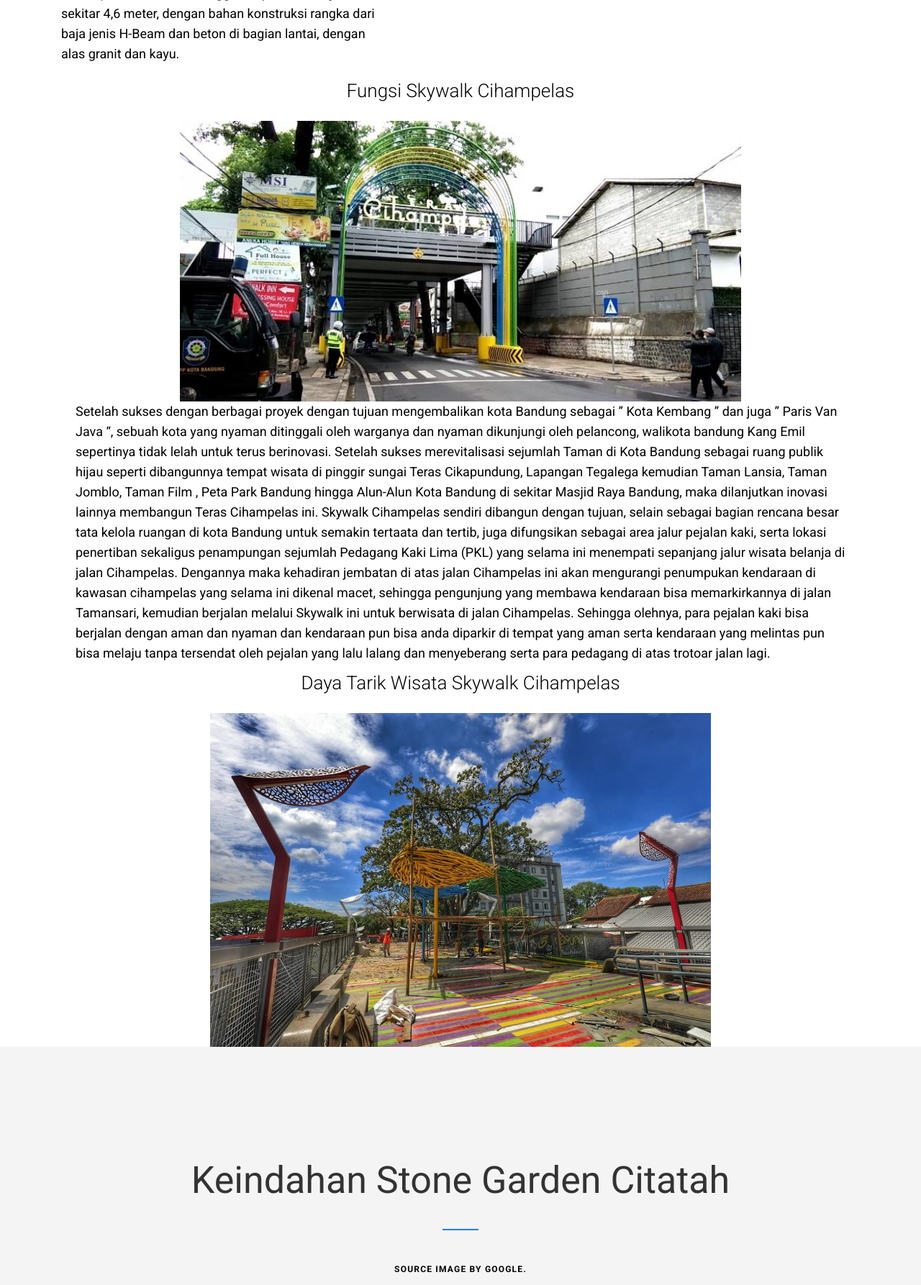
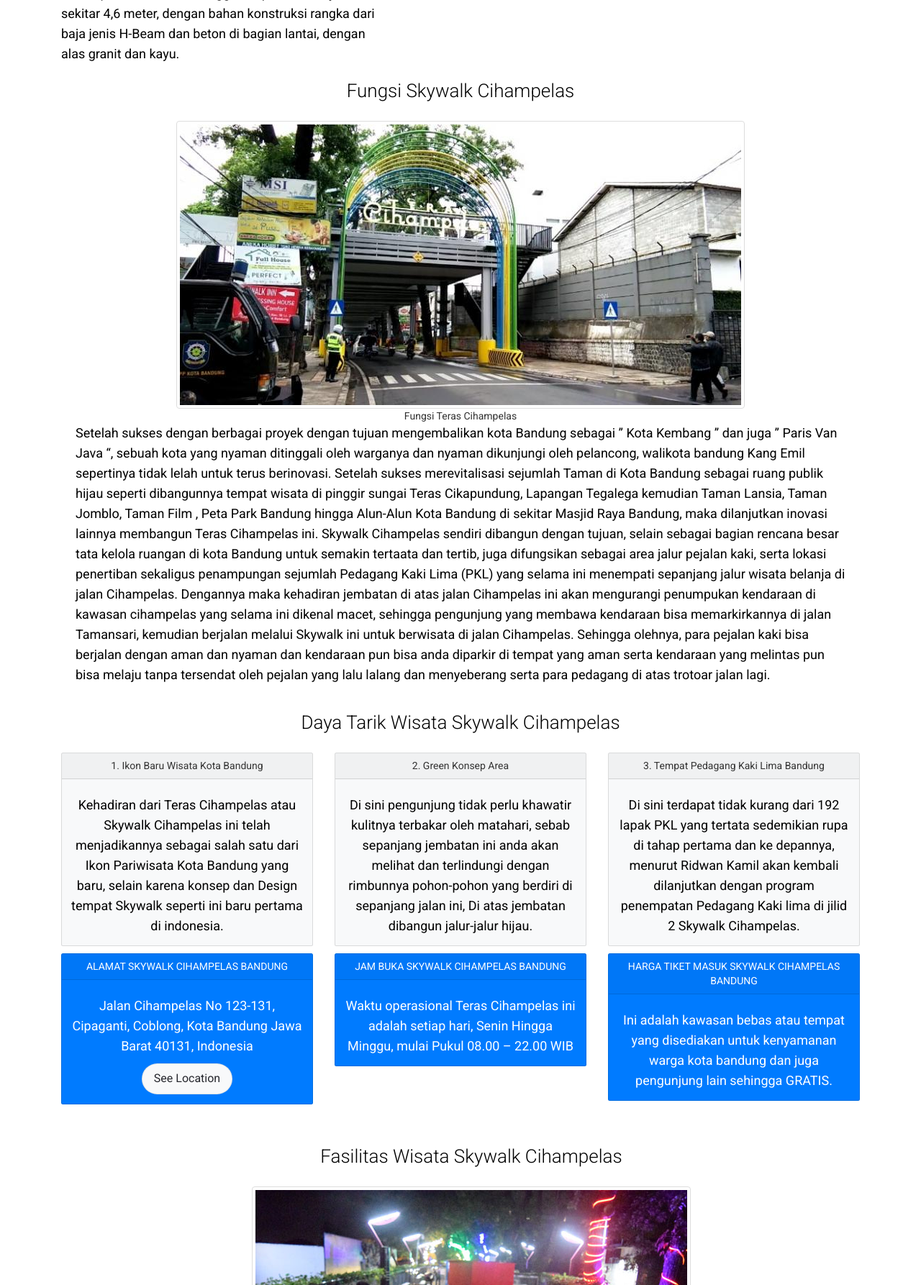
Before and after one commit to yogichandras/yogichandras.github.io, a PHP site: page / in a window 1280 px wide. Shown: the part 1654-3440 px from the top of the page at 72% size. Run offline with PHP 8.4, Linux system fonts and the light colour scheme; some libraries are stand-ins or nearby versions.

Commit message:
modifikasi semua

```diff
--- a/css/style.css
+++ b/css/style.css
@@ -5,6 +5,11 @@
 html, body {
   font-family: 'Roboto', sans-serif;
   -webkit-font-smoothing: antialiased;
+}
+
+#isi4{
+  position: relative;
+  padding: 79px 0 330px;
 }
 
 .cf:before,
--- a/index.html
+++ b/index.html
@@ -35,7 +35,7 @@
               <a href="http://yogichandras.github.io">Home</a>
             </li>
             <li>
-              <a href="maps.html">Navigation</a>
+              <a href="#indah">Galeri</a>
             </li>
             <li>
               <a href="TEST.html">Location</a>
@@ -82,7 +82,7 @@
               <a href="http://yogichandras.github.io">Home</a>
             </li>
             <li>
-              <a href="maps.html">Navigation</a>
+              <a href="#indah">Galeri</a>
             </li>
             <li>
               <a href="TEST.html">Location</a>
@@ -189,6 +189,8 @@
         </div>
 
 
+
+
       </div>
     </div>
   </section>
@@ -197,7 +199,10 @@
       <div class="row">
         <div class="col-md-12 text-center">
           <h4 class="wow fadeInUp">Fungsi Skywalk Cihampelas</h4>
-          <img src="images/cihampelas2.jpeg">
+          <figure>
+            <img class="img-thumbnail wow fadeInLeftBig" src="images/cihampelas2.jpeg">
+            <figcaption>Fungsi Teras Cihampelas</figcaption>
+        </figure>
         </div>
         <p class="wow fadeInUp" style="margin: 0px 35px">Setelah sukses dengan berbagai proyek dengan tujuan mengembalikan kota Bandung sebagai ” Kota Kembang ” dan juga ” Paris Van Java “, sebuah kota yang nyaman ditinggali oleh warganya dan nyaman dikunjungi oleh pelancong, walikota bandung Kang Emil sepertinya tidak lelah untuk terus berinovasi.
 
@@ -213,19 +218,131 @@
 
   <div class="container">
       <div class="row">
-        <div class="col-md-12 text-center">
+        <div class="col-md-12 text-center" style="margin-top: 25px;">
           <h4 class="wow fadeInUp">Daya Tarik Wisata Skywalk Cihampelas</h4>
-          <img src="images/cihampelas3.jpeg">
+          <div class="row">
+            <div class="col-sm-4 wow bounceInLeft data-wow-delay=".5s" ">
+              <div class="card bg-light mb-3" style="max-width: 50rem;">
+                <div class="card-header">1. Ikon Baru Wisata Kota Bandung</div>
+                <div class="card-body">
+                  <h4 class="card-title"></h4>
+                  <p class="card-text">Kehadiran dari Teras Cihampelas atau Skywalk Cihampelas ini telah menjadikannya sebagai salah satu dari Ikon Pariwisata Kota Bandung yang baru, selain karena konsep dan Design tempat Skywalk seperti ini baru pertama di indonesia.</p>
+                </div>
+              </div>
+            </div>
+            <div class="col-sm-4 wow fadeInUp data-wow-delay=".5s"">
+              <div class="card bg-light mb-3" style="max-width: 70rem;">
+                <div class="card-header">2. Green Konsep Area</div>
+                <div class="card-body">
+                  <h4 class="card-title"></h4>
+                  <p class="card-text">Di sini pengunjung tidak perlu khawatir kulitnya terbakar oleh matahari, sebab sepanjang jembatan ini anda akan melihat dan terlindungi dengan rimbunnya pohon-pohon yang berdiri di sepanjang jalan ini, Di atas jembatan dibangun jalur-jalur hijau.</p>
+                </div>
+              </div>
+          </div>
+          <div class="col-sm-4 wow bounceInRight data-wow-delay=".5s"">
+            <div class="card bg-light mb-3" style="max-width: 70rem;">
+              <div class="card-header">3. Tempat Pedagang Kaki Lima Bandung</div>
+              <div class="card-body">
+                <h4 class="card-title"></h4>
+                <p class="card-text">Di sini terdapat tidak kurang dari 192 lapak PKL yang tertata sedemikian rupa di tahap pertama dan ke depannya, menurut Ridwan Kamil akan kembali dilanjutkan dengan program penempatan Pedagang Kaki lima di jilid 2 Skywalk Cihampelas.</p>
+              </div>
+            </div>
+        </div>
+        <div class="col-sm-4 wow rubberBand data-wow-delay=".5s"">
+          <div class="card text-white bg-primary mb-3" style="max-width: 70rem;">
+          <div class="card-header">ALAMAT SKYWALK CIHAMPELAS BANDUNG</div>
+          <div class="card-body">
+            <h4 class="card-title"></h4>
+            <p class="card-text text-white">Jalan Cihampelas No 123-131, Cipaganti, Coblong, Kota Bandung Jawa Barat 40131, Indonesia</p>
+            <a href="#isi2" class="btn btn-light">See Location</a>
+          </div>
+
         </div>
 
         </div>
+        <div class="col-sm-4 wow bounceInDown">
+          <div class="card text-white bg-primary mb-3" style="max-width: 70rem;">
+          <div class="card-header">JAM BUKA SKYWALK CIHAMPELAS BANDUNG</div>
+          <div class="card-body">
+            <h4 class="card-title"></h4>
+            <p class="card-text text-white">Waktu operasional Teras Cihampelas ini adalah setiap hari, Senin Hingga Minggu, mulai Pukul 08.00 – 22.00 WIB
+
+              </p>
+          </div>
         </div>
+        </div>
+        <div class="col-sm-4 wow rubberBand">
+          <div class="card text-white bg-primary mb-3" style="max-width: 70rem;">
+          <div class="card-header">HARGA TIKET MASUK SKYWALK CIHAMPELAS BANDUNG</div>
+          <div class="card-body">
+            <h4 class="card-title"></h4>
+            <p class="card-text text-white"> Ini adalah kawasan bebas atau tempat yang disediakan untuk kenyamanan warga kota bandung dan juga pengunjung lain sehingga GRATIS.</p>
+
+          </div>
+        </div>
+        </div>
+        </div>
+
+        <div class="container">
+          <div class="row">
+            <div class="col-md-12 text-center" style="margin-top: 35px;">
+              <h4 class="wow fadeInUp">Fasilitas Wisata Skywalk Cihampelas</h4>
+
+              <figure>
+                <img class="img-thumbnail wow fadeInLeft" src="images/cihampelas6.jpg">
+                <figcaption>Fasilitas Teras Cihampelas</figcaption>
+            </figure>
+            </div>
+            </div>
+            </div>
+            </div>
+<p class="wow fadeInUp  " style="margin: 0px 35px">Berbicara seputar fasilitas wisata yang bisa anda nikmati selama jalan-jalan di Teras Cihampelas ini, maka secara umum tempat ini dibagi ke dalam 3 zona.
+
+  Zona tersebut adalah area Taman Bunga, kemudian toko souvenir seperti tempat jualan kaos dan berbagai macam pernak-pernik khas kota bandung serta tentunya tempat wisata kuliner yang menjajakan aneka menu hidangan, mulai dari makanan khas bandung, Jawa Barat dan nusantara bahkan ke depan bisa jadi mancanegara.
+
+  Untuk lebih memberikan kenyamanan dan keamanan bagi pengunjung, Skywalk Cihampelas Bandung ini pun telah dilengkapi fasilitas Pos Satuan Pengamanan ( Satpam ), kemudian juga Toilet Umum,Mushola serta bagi wisatawan tersedia pos informasi, hingga Lift bagi pengunjung diabilitas pun telah disediakan.
+
+  Berkunjung ke sini, anda bisa melakukan banyak hal atau kegiatan yang asyik berbeda dengan jalan pada umumnya, mulai dari jalan-jalan, berfoto, makan dan yang lainnya, tanpa anda khawatir diserempet oleh kendaraan lagi.</p>
+                </div>
+                </div>
+
+</div>
+<section id="harga" style="margin-top: 25px;">
+  <div class="container">
+    <div class="row">
+      <div class="col-md-5">
+        <div class="empat">
+          <h4 class="wow fadeInUp">Tempat Sekitar Skywalk Cihampelas Bandung</h4>
+          <p class="wow fadeInUp" data-wow-delay=".2s">
+            Jika anda mengunjungi Teras Cihampelas , maka anda pun bisa dengan mudah dan dekat mengakses sejumlah tempat-tempat wisata di kota bandung lainnya yang juga sangat menarik dan sangat populer yang sayang jika anda lewatkan.
+
+            Tempat-tempat wisata menarik tersebut diantaranya adalah Teras Cikapundung, Punclut bandung atau Puncak Ciumbuleuit, Kebun Binatang Bandung, Sasana Budaya Ganesha atau Sabuga Bandung, Hutan kota Babakan Siliwangi, Kampus ITB dan kawasan Wisata Dago seperti Dago Pakar dan Tebing Keraton.
+
+            Tidak hanya itu anda juga bisa mengakses sekitar jalan merdeka, yang merupakan lokasi wisata belanja Bandung Indah Plaza (BIP), kemudian ada Taman Gembok Cinta di Balai Kota Bandung, Taman Anak Sungai Cikapayang, Museum Konferensi Asia Afrika serta Taman Vanda. Kemudian juga bisa sekalian ke sekitar Jalan Braga ada Braga City Walk
+
+            Bagi anda yang suka berburu kuliner, maka Skywalk Cihampelas juga sangat dekat dengan pusat wisata kuliner di kota Bandung di jalan Dipatiukur serta tentunya dekat dengan Monumen Perjuangan yang lebih populer dengan Monju.
+          </p>
+        </div>
+      </div>
+
+      <div class="map-showcase wow fadeInRight">
+        <div class="map">
+          <img src="images/cihampelas8.jpg" style="margin-bottom: 139px;">
+        </div>
+      </div>
+        </div>
+      </div>
+
+
+    </div>
+  </div>
+</section>
 
   <section id="indah">
     <div class="container">
       <div class="row">
         <div class="col-md-12 text-center">
-          <h2 class="wow fadeInUp">Keindahan Stone Garden Citatah</h2>
+          <h2 class="wow fadeInUp">Galeri Teras Cihampelas</h2>
           <hr>
           <p class="subtitle">Source Image by Google.</p>
         </div>
@@ -239,30 +356,22 @@
               <div class="images-showcase wow fadeInLeft">
                 <div id=slidercontainer style="margin-left: -35px;">
                   <div id=css3slider>
-                    <img src="images/1.jpg" alt="">
-                    <img src="images/2.jpg" alt="">
-                    <img src="images/3.png" alt="">
-                    <img src="images/4.jpg" alt="">
-                    <img src="images/5.jpg" alt="">
+                    <img src="images/cihampelas1.jpg" alt="">
+                    <img src="images/cihampelas7.jpg" alt="">
+                    <img src="images/cihampelas3.jpeg" alt="">
+                    <img src="images/cihampelas4.jpg" alt="">
+                    <img src="images/cihampelas2.jpeg" alt="">
+
                   </div>
                 </div>
               </div>
             </div>
           </div>
           <br>
-          <p style="color:black; text-indent:1cm;">Saat tempo hari Saya ke sana hingga di lokasi sekitaran jam 1 siang, serta matahari tengah panas banget memanglah
-            terdapat banyak saung kecil namun pasti telah dipenuhi oleh pengunjung yang telah datang duluan ke sana. Bila
-            Anda menginginkan bekunjung ke Stone Garden sebaiknya pilih saat sekitaran jam 2 atau jam 3 sore, matahari tidaklah
-            terlalu panas serta Anda dapat nikmati panorama yang indah dari atas bukit. Saya tak merekomendasikan datang
-            ke sana sesudah hujan, lantaran sesudah hujan jalannya cukup licin serta mesti ekstra hati-hati. Oia janganlah
-            lupa bawa minuman lantaran di puncak tak ada warung maupun penjual minuman, mengenai warung penjual makanan cuma
-            ada di dekat tempat parkir serta jalan menuju keatas</p>
-          <p style="color:black; text-indent:1cm;">Setelah capek mengeksplorasi Stone Garden saat turun Saya anjurkan untuk beri kesegaran tubuh dengan meminum air
-            kelapa muda, bila umumnya harga-harga minuman di obyek wisata senantiasa mahal tidak sama dengan di Stone Garden,
-            tempo hari Saya saat turun beli kelapa serta harga nya cukup murah yakni cuma Rp. 8000 saja. Jadi untuk Anda
-            yang menginginkan berwisata alam serta hunting spot selfie, Tempat Wisata Stone Garden dapat jadi salah satu
-            diantara alternatifnya.</p>
-
+          <h4 class="wow fadeInUp">Video Teras Cihampelas Kota Bandung</h4>
+          <div class="col-md-12 text-center">
+          <iframe width="560" height="315" src="https://www.youtube.com/embed/e-09S0imqxA" frameborder="0" allowfullscreen></iframe>
+        </div>
         </div>
 
   </section>
```
